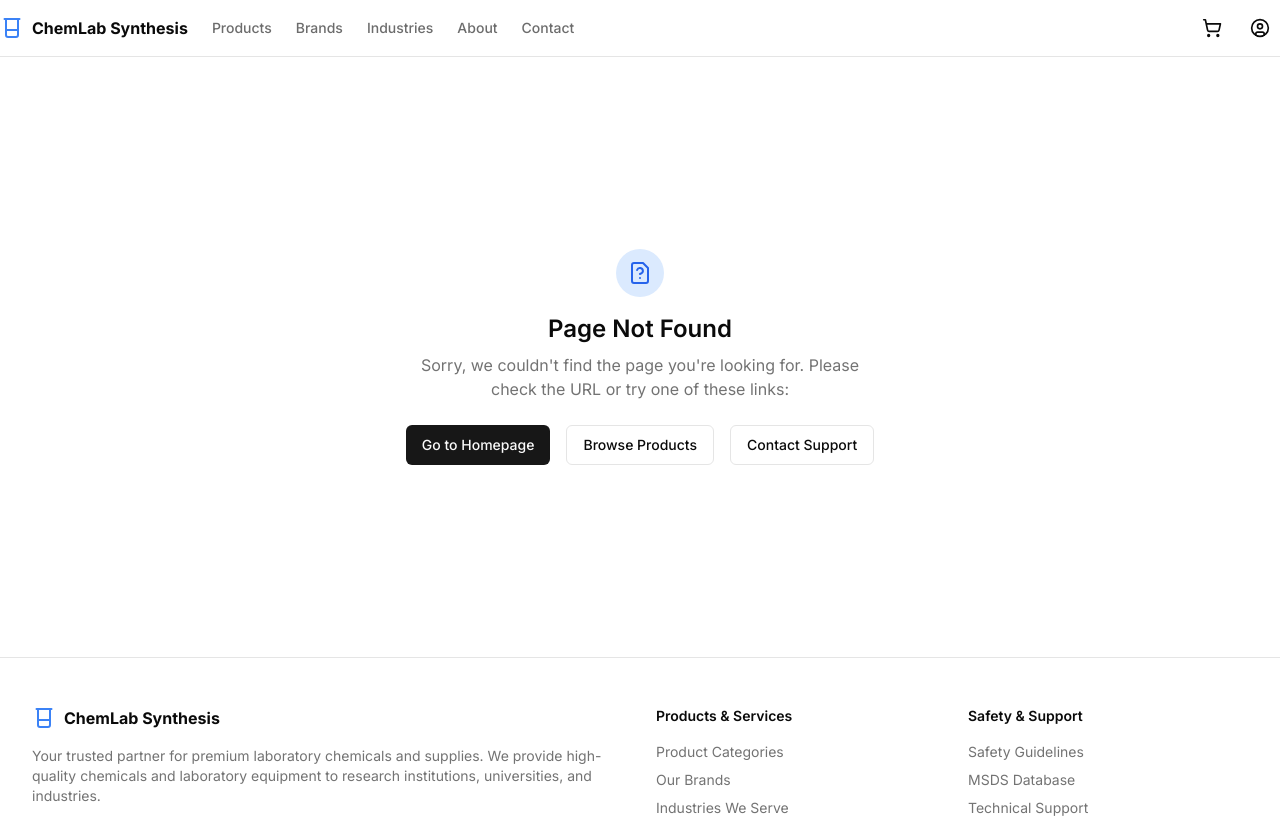
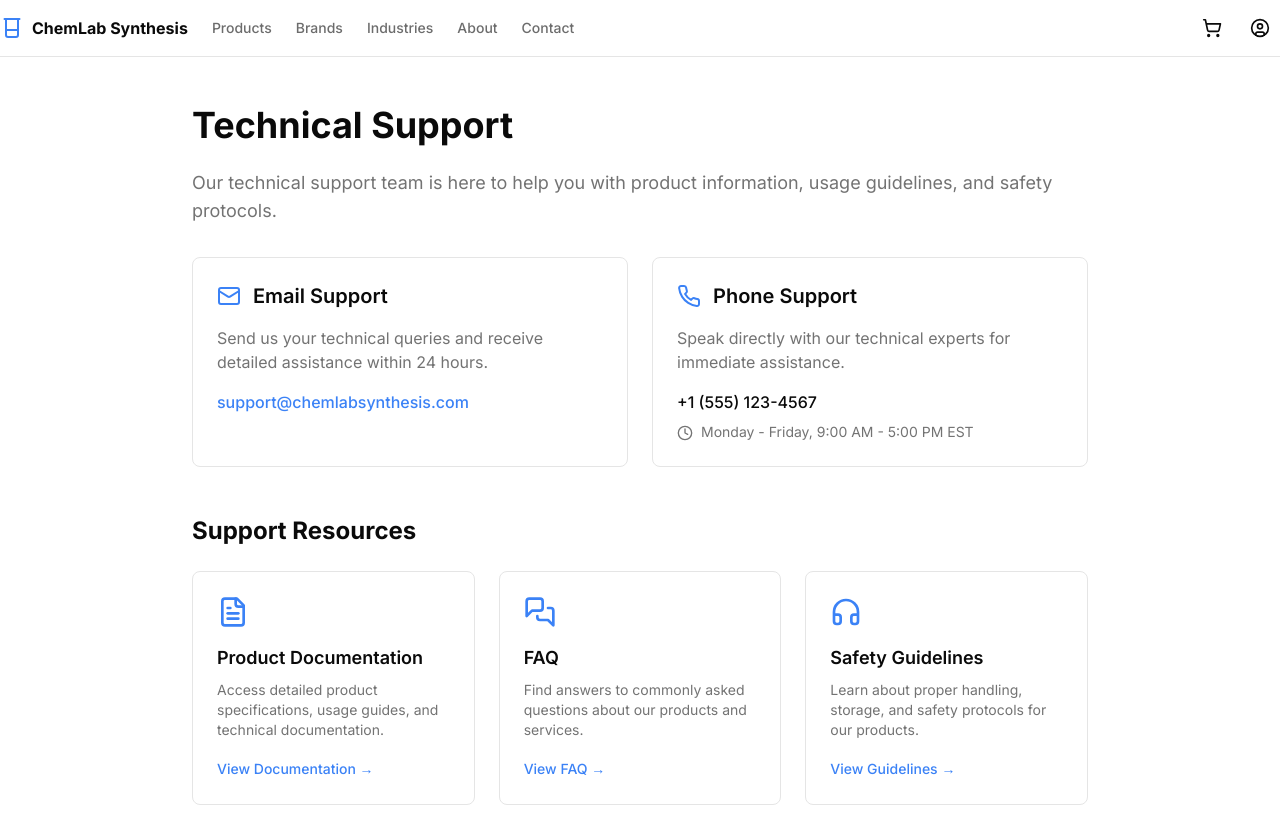
Before and after one commit to webdevchemlab/chemlab, a Next.js app: page /support in a window 1280 px wide. Before the commit this address had no page. Shown: the top 818 px of the page. Built offline with nearby package versions, Linux system fonts and the light colour scheme.

Commit message:
Add Technical Support page with contact information and resources

```diff
--- /dev/null
+++ b/app/support/page.tsx
@@ -0,0 +1,120 @@
+import { Container } from "@/components/ui/container";
+import { Mail, Phone, Clock, FileText, MessagesSquare, Headphones } from "lucide-react";
+import Link from "next/link";
+
+export const metadata = {
+  title: "Technical Support",
+  description: "Get technical support and assistance for chemical products and laboratory equipment.",
+};
+
+export default function TechnicalSupport() {
+  return (
+    <Container>
+      <div className="py-12">
+        <div className="max-w-4xl mx-auto">
+          <h1 className="text-4xl font-bold mb-6">Technical Support</h1>
+          <p className="text-lg text-muted-foreground mb-8">
+            Our technical support team is here to help you with product information, usage guidelines, and safety protocols.
+          </p>
+
+          {/* Contact Methods */}
+          <div className="grid grid-cols-1 md:grid-cols-2 gap-6 mb-12">
+            {/* Email Support */}
+            <div className="border rounded-lg p-6">
+              <div className="flex items-center gap-3 mb-4">
+                <Mail className="h-6 w-6 text-blue-500" />
+                <h2 className="text-xl font-semibold">Email Support</h2>
+              </div>
+              <p className="text-muted-foreground mb-4">
+                Send us your technical queries and receive detailed assistance within 24 hours.
+              </p>
+              <a
+                href="mailto:support@chemlabsynthesis.com"
+                className="text-blue-500 hover:text-blue-700 font-medium"
+              >
+                support@chemlabsynthesis.com
+              </a>
+            </div>
+
+            {/* Phone Support */}
+            <div className="border rounded-lg p-6">
+              <div className="flex items-center gap-3 mb-4">
+                <Phone className="h-6 w-6 text-blue-500" />
+                <h2 className="text-xl font-semibold">Phone Support</h2>
+              </div>
+              <p className="text-muted-foreground mb-4">
+                Speak directly with our technical experts for immediate assistance.
+              </p>
+              <p className="font-medium">+1 (555) 123-4567</p>
+              <p className="text-sm text-muted-foreground mt-2">
+                <Clock className="h-4 w-4 inline mr-2" />
+                Monday - Friday, 9:00 AM - 5:00 PM EST
+              </p>
+            </div>
+          </div>
+
+          {/* Support Resources */}
+          <h2 className="text-2xl font-bold mb-6">Support Resources</h2>
+          <div className="grid grid-cols-1 md:grid-cols-3 gap-6 mb-12">
+            {/* Documentation */}
+            <div className="border rounded-lg p-6">
+              <FileText className="h-8 w-8 text-blue-500 mb-4" />
+              <h3 className="text-lg font-semibold mb-2">Product Documentation</h3>
+              <p className="text-sm text-muted-foreground mb-4">
+                Access detailed product specifications, usage guides, and technical documentation.
+              </p>
+              <Link
+                href="/msds"
+                className="text-blue-500 hover:text-blue-700 font-medium text-sm"
+              >
+                View Documentation →
+              </Link>
+            </div>
+
+            {/* FAQ */}
+            <div className="border rounded-lg p-6">
+              <MessagesSquare className="h-8 w-8 text-blue-500 mb-4" />
+              <h3 className="text-lg font-semibold mb-2">FAQ</h3>
+              <p className="text-sm text-muted-foreground mb-4">
+                Find answers to commonly asked questions about our products and services.
+              </p>
+              <Link
+                href="/faq"
+                className="text-blue-500 hover:text-blue-700 font-medium text-sm"
+              >
+                View FAQ →
+              </Link>
+            </div>
+
+            {/* Safety Guidelines */}
+            <div className="border rounded-lg p-6">
+              <Headphones className="h-8 w-8 text-blue-500 mb-4" />
+              <h3 className="text-lg font-semibold mb-2">Safety Guidelines</h3>
+              <p className="text-sm text-muted-foreground mb-4">
+                Learn about proper handling, storage, and safety protocols for our products.
+              </p>
+              <Link
+                href="/safety"
+                className="text-blue-500 hover:text-blue-700 font-medium text-sm"
+              >
+                View Guidelines →
+              </Link>
+            </div>
+          </div>
+
+          {/* Emergency Contact */}
+          <div className="bg-red-50 border border-red-200 rounded-lg p-6">
+            <h2 className="text-xl font-semibold text-red-700 mb-4">Emergency Contact</h2>
+            <p className="text-red-700 mb-2">
+              For chemical emergencies, spills, or accidents requiring immediate assistance:
+            </p>
+            <p className="text-xl font-bold text-red-700">Emergency Hotline: +1 (800) 424-9300</p>
+            <p className="text-sm text-red-600 mt-2">
+              Available 24/7 for emergency response
+            </p>
+          </div>
+        </div>
+      </div>
+    </Container>
+  );
+}
```
